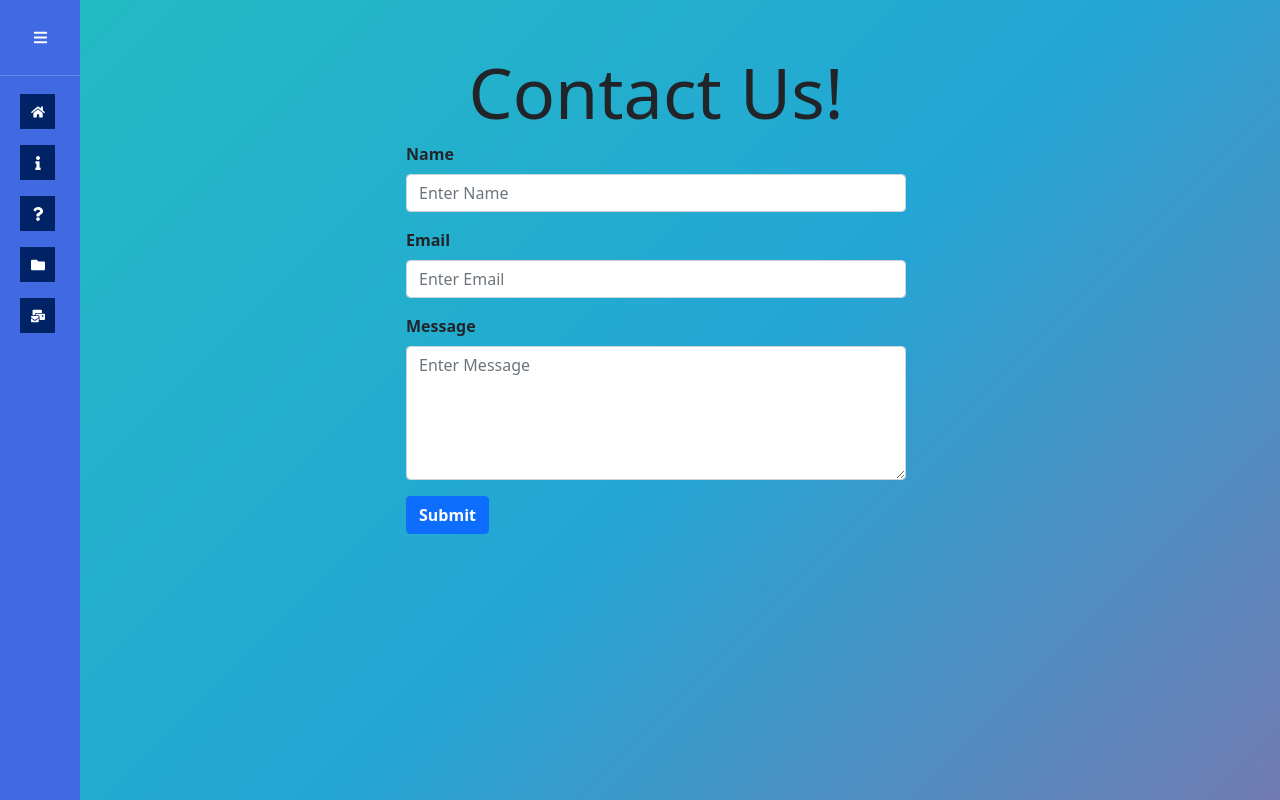
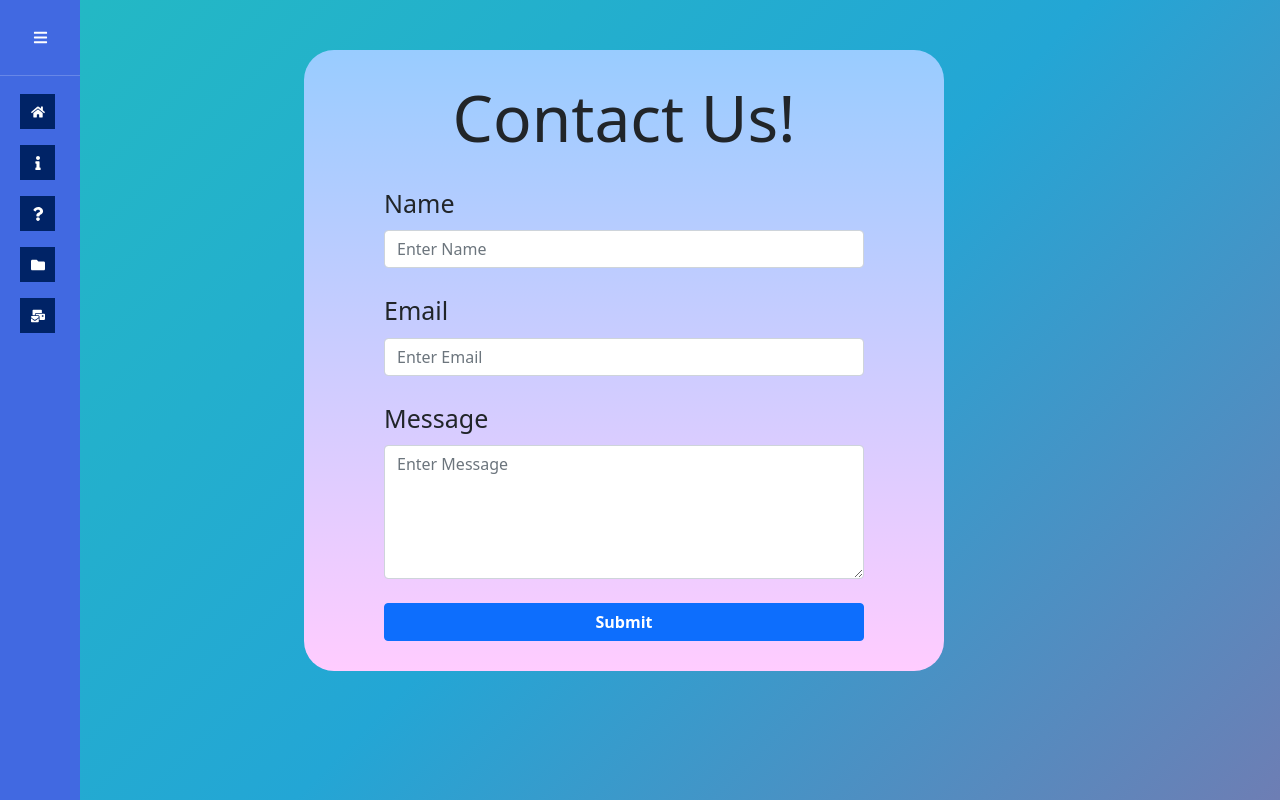
Before and after one commit to NeoCirc/neocirc-website, a React (Create React App) app: page /contact in a window 1280 px wide. Built offline with nearby package versions, Linux system fonts and the light colour scheme.

Commit message:
Change styling for contact page

```diff
--- a/src/components/ContactPage.js
+++ b/src/components/ContactPage.js
@@ -9,17 +9,17 @@ const ContactPage = () => {
                 Contact Us!
             </Heading>
             <ContactForm>
-                <Form.Group className="mb-3">
+                <Form.Group className="mb-4">
                     <ContactLabel>Name</ContactLabel>
                     <Form.Control type="name" placeholder="Enter Name" />
                 </Form.Group>
 
-                <Form.Group className="mb-3">
+                <Form.Group className="mb-4">
                     <ContactLabel>Email</ContactLabel>
                     <Form.Control type="email" placeholder="Enter Email" />
                 </Form.Group>
 
-                <Form.Group className="mb-3">
+                <Form.Group className="mb-4">
                     <ContactLabel>Message</ContactLabel>
                     <Form.Control as="textarea" rows={5} type="message" placeholder="Enter Message"/>
                 </Form.Group>
@@ -33,7 +33,8 @@ const ContactPage = () => {
 };
 
 const ContactLabel = styled(Form.Label)`
-    font-weight: bolder;
+    font-weight: light;
+    font-size: 25px;
 `;
 
 const SendMessageButton = styled(Button)`
@@ -41,21 +42,28 @@ const SendMessageButton = styled(Button)`
 `;
 
 const Wrap = styled.div`
-    width: 90vw;
+    width: 50vw;
     display: flex;
     justify-content: center;
     align-items: center;
     flex-direction: column;
+    background: linear-gradient(to bottom, #99ccff 0%, #ffccff 100%);
+    padding: 30px 0px 30px 0px;
+    border-radius: 30px;
+    margin-left: 35%;
 `;
 
 const ContactForm = styled(Form)`
-    min-width: 500px;
+    display: flex;
+    flex-direction: column;
+    width: 75%;
 `;
 
 const Heading = styled.h1`
     font-weight: lighter;
-    font-size: 70px;
+    font-size: 4em;
     text-align: center;
+    padding-bottom: 20px;
 `;
 
 export { ContactPage };
```
